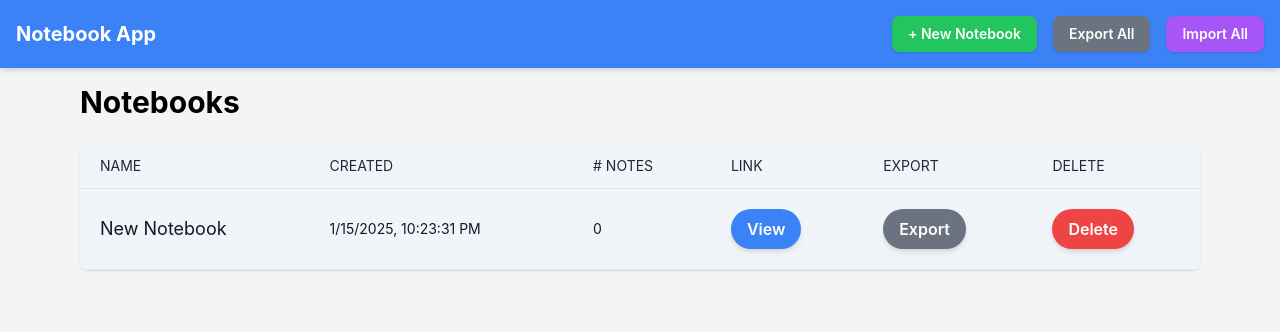
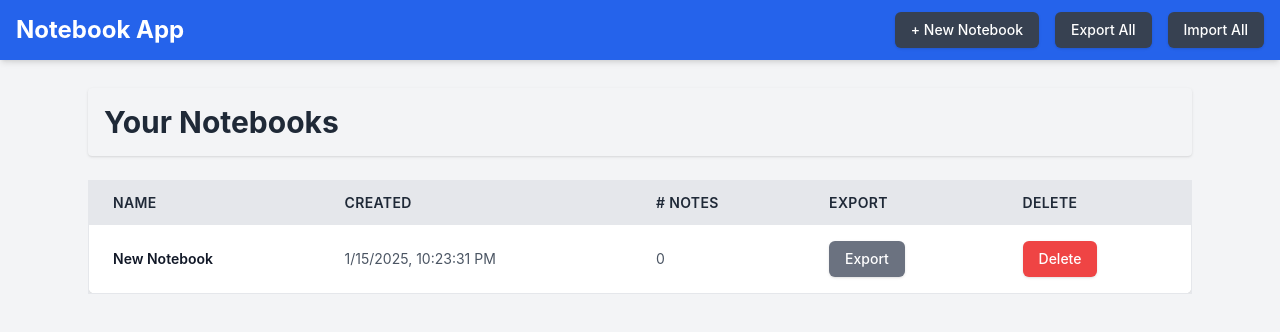
Before and after one commit to shm19/db-front, a React (Create React App) app: page / in a window 1280 px wide. Both pictures are taken after a click on the button "+ New Notebook". Shown: the top 332 px of the page. Built offline with nearby package versions, Linux system fonts and the light colour scheme.

Commit message:
feat(design): improve the design

```diff
--- a/src/App.js
+++ b/src/App.js
@@ -83,6 +83,7 @@ const App = () => {
           onExportAll={handleExportAll}
           onImportAll={handleImportAll}
         />
+        <div className="pt-16"></div>
         <Routes>
           <Route path="/" element={<NotebooksList />} />
           <Route path="/notebook/:id" element={<NotebookEditor executeQuery={executeQuery} />} />
--- a/src/components/Block.js
+++ b/src/components/Block.js
@@ -5,7 +5,7 @@ import SqlBlock from "./SqlBlock";
 
 const Block = ({ block, updateBlock, executeQuery, databaseType }) => {
   return (
-    <div className="">
+    <div>
       {block.type === "code" && (
         <SqlBlock
           block={block}
--- a/src/components/NavBar.js
+++ b/src/components/NavBar.js
@@ -12,6 +12,7 @@ const Navbar = ({ onCreateNotebook, onExportAll }) => {
     : null;
 
   const [isModalOpen, setModalOpen] = useState(false);
+  const [isMenuOpen, setMenuOpen] = useState(false);
 
   const handleImport = () => {
     const fileInput = document.createElement("input");
@@ -20,7 +21,6 @@ const Navbar = ({ onCreateNotebook, onExportAll }) => {
     fileInput.onchange = (e) => {
       const file = e.target.files[0];
       if (file) {
-        console.log("Importing notebook:", notebookId);
         importNotebooks(file, notebookId);
       }
     };
@@ -40,60 +40,121 @@ const Navbar = ({ onCreateNotebook, onExportAll }) => {
   };
 
   return (
-    <nav className="bg-blue-500 text-white py-4 shadow-md">
-      <div className="container mx-auto px-4 flex justify-between items-center">
-        <Link to="/" className="text-xl font-bold hover:underline">
+    <nav className="bg-blue-600 text-white fixed w-full z-10 shadow-md">
+      <div className="container mx-auto px-4 flex justify-between items-center py-3">
+        {/* Logo */}
+        <Link to="/" className="text-2xl font-bold hover:text-gray-300 transition">
           Notebook App
         </Link>
-        <div className="flex items-center gap-4">
-          {/* Notebook List Page Buttons */}
-          {!notebookId && (
+
+        {/* Desktop Buttons */}
+        <div className="hidden md:flex items-center gap-4">
+          {!notebookId ? (
             <>
               <button
                 onClick={onCreateNotebook}
-                className="bg-green-500 hover:bg-green-700 px-4 py-2 rounded-lg shadow text-white text-sm font-semibold"
+                className="bg-gray-700 hover:bg-gray-900 px-4 py-2 rounded-md shadow text-sm font-medium transition"
               >
                 + New Notebook
               </button>
               <button
                 onClick={onExportAll}
-                className="bg-gray-500 hover:bg-gray-700 px-4 py-2 rounded-lg shadow text-white text-sm font-semibold"
+                className="bg-gray-700 hover:bg-gray-900 px-4 py-2 rounded-md shadow text-sm font-medium transition"
               >
                 Export All
               </button>
               <button
                 onClick={handleImport}
-                className="bg-purple-500 hover:bg-purple-700 px-4 py-2 rounded-lg shadow text-white text-sm font-semibold"
+                className="bg-gray-700 hover:bg-gray-900 px-4 py-2 rounded-md shadow text-sm font-medium transition"
               >
                 Import All
               </button>
             </>
-          )}
-          {/* Notebook Editor Page Buttons */}
-          {notebookId && (
+          ) : (
             <>
               <button
                 onClick={() => setModalOpen(true)}
-                className="bg-purple-500 hover:bg-purple-700 px-4 py-2 rounded-lg shadow text-white text-sm font-semibold"
+                className="bg-gray-700 hover:bg-gray-900 px-4 py-2 rounded-md shadow text-sm font-medium transition"
               >
                 Database Settings
               </button>
               <button
                 onClick={handleImport}
-                className="bg-purple-500 hover:bg-purple-700 px-4 py-2 rounded-lg shadow text-white text-sm font-semibold"
+                className="bg-gray-700 hover:bg-gray-900 px-4 py-2 rounded-md shadow text-sm font-medium transition"
               >
                 Import Notebook
               </button>
               <button
                 onClick={handleExport}
-                className="bg-gray-500 hover:bg-gray-700 px-4 py-2 rounded-lg shadow text-white text-sm font-semibold"
+                className="bg-gray-700 hover:bg-gray-900 px-4 py-2 rounded-md shadow text-sm font-medium transition"
               >
                 Export Notebook
               </button>
             </>
           )}
         </div>
+
+        {/* Mobile Menu Button */}
+        <button
+          onClick={() => setMenuOpen(!isMenuOpen)}
+          className="md:hidden bg-gray-700 hover:bg-gray-900 px-4 py-2 rounded-md shadow text-sm font-medium transition"
+        >
+          Menu
+        </button>
       </div>
+
+      {/* Mobile Dropdown Menu */}
+      {isMenuOpen && (
+        <div className="bg-blue-700 md:hidden py-4">
+          <div className="container mx-auto px-4 flex flex-col gap-4">
+            {!notebookId ? (
+              <>
+                <button
+                  onClick={onCreateNotebook}
+                  className="bg-gray-700 hover:bg-gray-900 px-4 py-2 rounded-md shadow text-sm font-medium transition"
+                >
+                  + New Notebook
+                </button>
+                <button
+                  onClick={onExportAll}
+                  className="bg-gray-700 hover:bg-gray-900 px-4 py-2 rounded-md shadow text-sm font-medium transition"
+                >
+                  Export All
+                </button>
+                <button
+                  onClick={handleImport}
+                  className="bg-gray-700 hover:bg-gray-900 px-4 py-2 rounded-md shadow text-sm font-medium transition"
+                >
+                  Import All
+                </button>
+              </>
+            ) : (
+              <>
+                <button
+                  onClick={() => setModalOpen(true)}
+                  className="bg-gray-700 hover:bg-gray-900 px-4 py-2 rounded-md shadow text-sm font-medium transition"
+                >
+                  Database Settings
+                </button>
+                <button
+                  onClick={handleImport}
+                  className="bg-gray-700 hover:bg-gray-900 px-4 py-2 rounded-md shadow text-sm font-medium transition"
+                >
+                  Import Notebook
+                </button>
+                <button
+                  onClick={handleExport}
+                  className="bg-gray-700 hover:bg-gray-900 px-4 py-2 rounded-md shadow text-sm font-medium transition"
+                >
+                  Export Notebook
+                </button>
+              </>
+            )}
+          </div>
+        </div>
+      )}
+
+      {/* Database Settings Modal */}
       {notebookId && (
         <DatabaseSettingsModal
           isOpen={isModalOpen}
--- a/src/components/NotebooksList.js
+++ b/src/components/NotebooksList.js
@@ -6,10 +6,6 @@ const NotebooksList = () => {
   const { notebooks, deleteNotebook } = useContext(NotebookContext);
 
   const navigate = useNavigate();
-
-  const handleViewNotebook = (id) => {
-    navigate(`/notebook/${id}`);
-  };
 
   const handleExportNotebook = (notebook) => {
     const dataStr = JSON.stringify(notebook, null, 2);
@@ -26,71 +22,65 @@ const NotebooksList = () => {
     deleteNotebook(id);
   };
 
+  const handleNavigateToNotebook = (id) => {
+    navigate(`/notebook/${id}`);
+  };
+
   return (
-    <div className="p-4 max-w-6xl mx-auto">
+    <div className="p-6 max-w-6xl mx-auto">
       {/* Header */}
-      <div className="flex justify-between items-center mb-4">
-        <h2 className="text-3xl font-bold">Notebooks</h2>
+      <div className="flex justify-between items-center mb-6 bg-gray-100 p-4 rounded shadow">
+        <h2 className="text-3xl font-bold text-gray-800">Your Notebooks</h2>
       </div>
 
       {/* Table */}
-      <div className="-mx-4 sm:-mx-8 px-4 sm:px-8 py-2 overflow-x-auto">
-        <div className="inline-block min-w-full shadow rounded-lg overflow-hidden">
-          <table className="min-w-full leading-normal bg-slate-100">
-            <thead>
+      <div className="overflow-x-auto">
+        <table className="min-w-full bg-white border border-gray-200 rounded-lg shadow-md">
+          <thead className="bg-gray-200">
             <tr>
-                <th className="px-5 font-bold py-3 border-b border-gray-200 text-gray-800 text-left text-sm uppercase font-normal">
+              <th className="px-6 py-3 text-left text-gray-800 text-sm font-semibold uppercase tracking-wide">
                 Name
               </th>
-                <th className="px-5 font-bold py-3 border-b border-gray-200 text-gray-800 text-left text-sm uppercase font-normal">
+              <th className="px-6 py-3 text-left text-gray-800 text-sm font-semibold uppercase tracking-wide">
                 Created
               </th>
-                <th className="px-5 font-bold py-3 border-b border-gray-200 text-gray-800 text-left text-sm uppercase font-normal">
+              <th className="px-6 py-3 text-left text-gray-800 text-sm font-semibold uppercase tracking-wide">
                 # Notes
               </th>
-                <th className="px-5 font-bold py-3 border-b border-gray-200 text-gray-800 text-left text-sm uppercase font-normal">
-                  Link
-                </th>
-                <th className="px-5 font-bold py-3 border-b border-gray-200 text-gray-800 text-left text-sm uppercase font-normal">
+              <th className="px-6 py-3 text-left text-gray-800 text-sm font-semibold uppercase tracking-wide">
                 Export
               </th>
-                <th className="px-5 font-bold py-3 border-b border-gray-200 text-gray-800 text-left text-sm uppercase font-normal">
+              <th className="px-6 py-3 text-left text-gray-800 text-sm font-semibold uppercase tracking-wide">
                 Delete
               </th>
             </tr>
           </thead>
           <tbody>
             {notebooks.map((notebook) => (
-                <tr key={notebook.id}>
-                  <td className="px-5 py-5 border-b border-gray-200 text-sm">
-                    <p className="text-gray-900 whitespace-no-wrap text-lg">{notebook.name}</p>
+              <tr
+                key={notebook.id}
+                className="hover:bg-gray-50 transition ease-in-out duration-150"
+              >
+                <td
+                  className="px-6 py-4 text-gray-900 text-sm cursor-pointer font-semibold"
+                  onClick={() => handleNavigateToNotebook(notebook.id)}
+                >
+                  {notebook.name}
                 </td>
-                  <td className="px-5 py-5 border-b border-gray-200 text-sm">
-                    <p className="text-gray-900 whitespace-no-wrap">{notebook.createdAt}</p>
-                  </td>
-                  <td className="px-5 py-5 border-b border-gray-200 text-sm">
-                    <p className="text-gray-900 whitespace-no-wrap">{notebook.blocks.length}</p>
-                  </td>
-                  <td className="px-5 py-5 border-b border-gray-200 text-sm">
-                    <button
-                      onClick={() => handleViewNotebook(notebook.id)}
-                      className="bg-blue-500 hover:bg-blue-700 py-2 px-4 text-white transition ease-in duration-200 text-center text-base font-semibold shadow-md focus:outline-none rounded-full flex items-center justify-center"
-                    >
-                      View
-                    </button>
-                  </td>
-                  <td className="px-5 py-5 border-b border-gray-200 text-sm">
+                <td className="px-6 py-4 text-gray-600 text-sm">{notebook.createdAt}</td>
+                <td className="px-6 py-4 text-gray-600 text-sm">{notebook.blocks.length}</td>
+                <td className="px-6 py-4">
                   <button
                     onClick={() => handleExportNotebook(notebook)}
-                      className="bg-gray-500 hover:bg-gray-700 py-2 px-4 text-white transition ease-in duration-200 text-center text-base font-semibold shadow-md focus:outline-none rounded-full flex items-center justify-center"
+                    className="bg-gray-500 hover:bg-gray-700 py-2 px-4 text-white text-sm font-medium rounded-md shadow"
                   >
                     Export
                   </button>
                 </td>
-                  <td className="px-5 py-5 border-b border-gray-200 text-sm">
+                <td className="px-6 py-4">
                   <button
                     onClick={() => handleDeleteNotebook(notebook.id)}
-                      className="bg-red-500 hover:bg-red-700 py-2 px-4 text-white transition ease-in duration-200 text-center text-base font-semibold shadow-md focus:outline-none rounded-full flex items-center justify-center"
+                    className="bg-red-500 hover:bg-red-700 py-2 px-4 text-white text-sm font-medium rounded-md shadow"
                   >
                     Delete
                   </button>
@@ -100,7 +90,13 @@ const NotebooksList = () => {
           </tbody>
         </table>
       </div>
+
+      {/* No Notebooks Message */}
+      {notebooks.length === 0 && (
+        <div className="mt-6 text-center text-gray-600">
+          <p>No notebooks found. Create your first notebook to get started!</p>
         </div>
+      )}
     </div>
   );
 };
```
Also changed, not shown: src/components/MarkdownBlock.js (+4 -31 lines), src/components/NotebookEditor.js (+5 -5 lines), src/components/SqlBlock.js (+35 -10 lines). Lines whose indentation alone changed are shown as unchanged.
